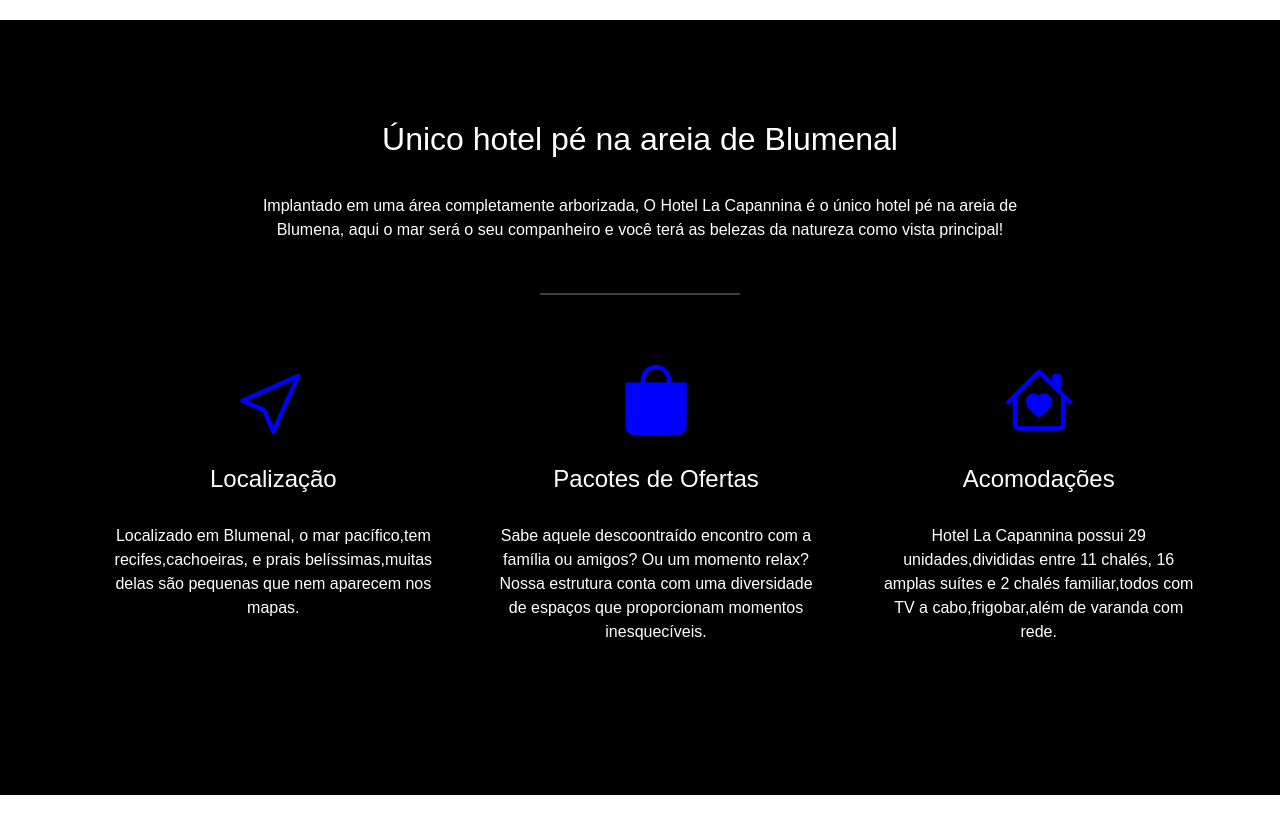
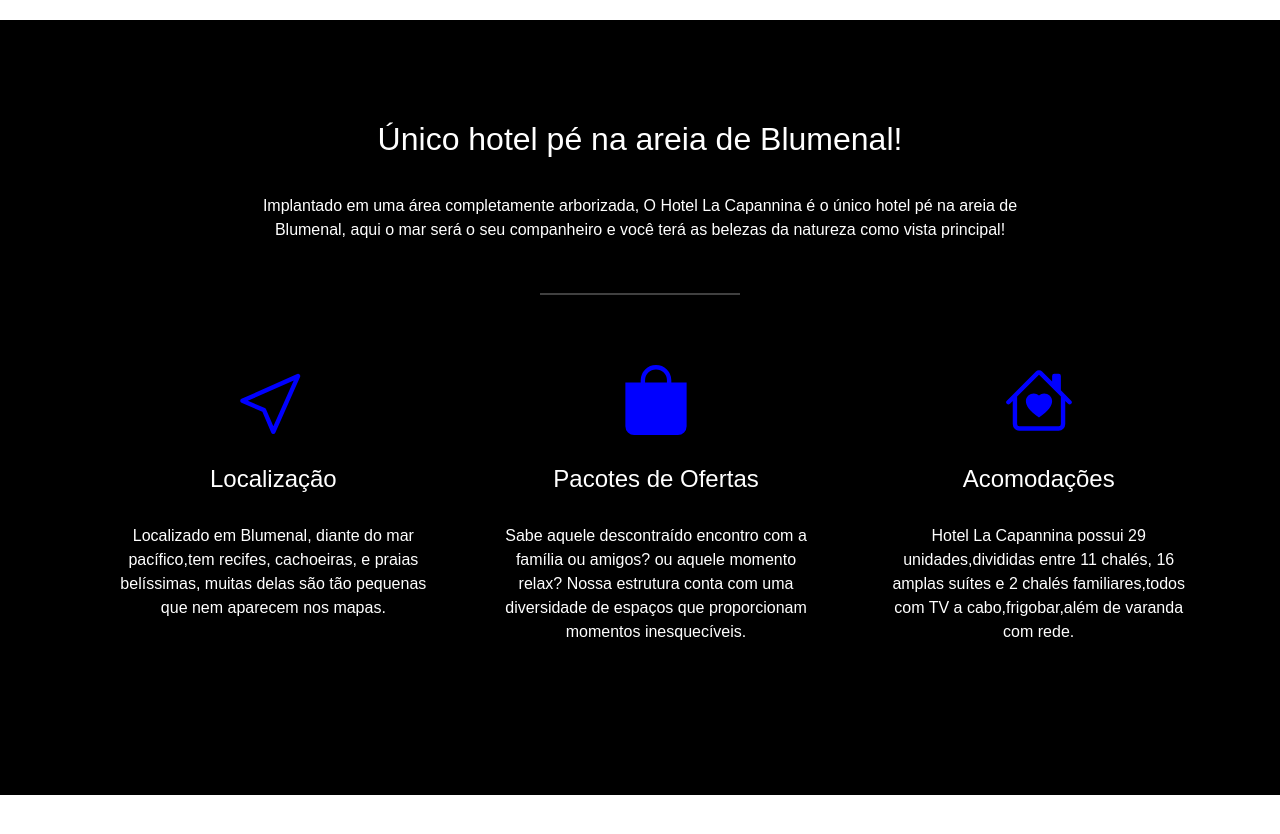
Before and after one commit to WilsonLuizCz/Projeto-hotel-flexbox, a plain HTML site: page index.html in a window 1280 px wide. Shown: the part 1940-2774 px from the top of the page. Drawn offline with nearby package versions, Linux system fonts and the light colour scheme.

Commit message:
correção de textos

```diff
--- a/index.html
+++ b/index.html
@@ -30,7 +30,7 @@
     </header>
     <section class="hero">
         <h1>Conheça este paraíso chamado Blumenal!</h1>
-        <h3>" aconchego, conforto, simpatia e alto astral "</h3>
+        <h3>" aconchego, conforto, símpatia e alto astral "</h3>
         <a  class="btn" href="">Saiba mais</a>
 
     </section>
@@ -38,7 +38,7 @@
 
         <h3>Conheça o hotel La Capannina!</h3>
 
-        <p>Feche os olhos e imagine o paraíso,um lugar no litoral em Santa Catarina,banhado pelo mar com muitas praias bares e diversão!</p>
+        <p>Feche os olhos e imagine o paraíso,um lugar no litoral de Santa Catarina, banhado pelo mar com muitas praias bares e diversão!</p>
 
         <hr>
         <ul class="grid">
@@ -55,8 +55,8 @@
 
     <section class="caracteristicas">
 
-        <h3>Único hotel pé na areia de Blumenal</h3>
-        <p>Implantado em uma área completamente arborizada, O Hotel La Capannina é o único hotel pé na areia de Blumena, aqui o mar será o seu companheiro e você terá as belezas da natureza como vista principal!</p>
+        <h3>Único hotel pé na areia de Blumenal!</h3>
+        <p>Implantado em uma área completamente arborizada, O Hotel La Capannina é o único hotel pé na areia de Blumenal, aqui o mar será o seu companheiro e você terá as belezas da natureza como vista principal!</p>
         <hr>
 
         <ul class="grid">
@@ -67,15 +67,15 @@
                   </svg>
 
                 <h4>Localização</h4>
-                <p>Localizado em Blumenal, o mar pacífico,tem recifes,cachoeiras, e prais belíssimas,muitas delas são pequenas que nem aparecem  nos mapas.</p>
+                <p>Localizado em Blumenal, diante do mar pacífico,tem recifes, cachoeiras, e praias belíssimas, muitas delas são tão pequenas que nem aparecem  nos mapas.</p>
             </li>
             <li>
                 <svg xmlns="http://www.w3.org/2000/svg" width="70" height="70" fill="currentColor" class="bi bi-bag-fill" viewBox="0 0 16 16">
                     <path d="M8 1a2.5 2.5 0 0 1 2.5 2.5V4h-5v-.5A2.5 2.5 0 0 1 8 1zm3.5 3v-.5a3.5 3.5 0 1 0-7 0V4H1v10a2 2 0 0 0 2 2h10a2 2 0 0 0 2-2V4h-3.5z"/>
                   </svg>
                 <h4>Pacotes de Ofertas</h4>
-                <p>Sabe aquele descoontraído encontro com a família ou amigos?
-                    Ou um momento relax?
+                <p>Sabe aquele descontraído encontro com a família ou amigos?
+                    ou aquele momento relax?
                     Nossa estrutura conta com uma diversidade de espaços que proporcionam momentos inesquecíveis.
                 </p>
             </li>
@@ -86,7 +86,7 @@
                   </svg>
 
                 <h4>Acomodações</h4>
-                <p>Hotel La Capannina possui 29 unidades,divididas entre 11 chalés, 16 amplas suítes e 2 chalés familiar,todos com TV a cabo,frigobar,além de varanda com rede.</p>
+                <p>Hotel La Capannina possui 29 unidades,divididas entre 11 chalés, 16 amplas suítes e 2 chalés familiares,todos com TV a cabo,frigobar,além de varanda com rede.</p>
             </li>
 
         </ul>
```
